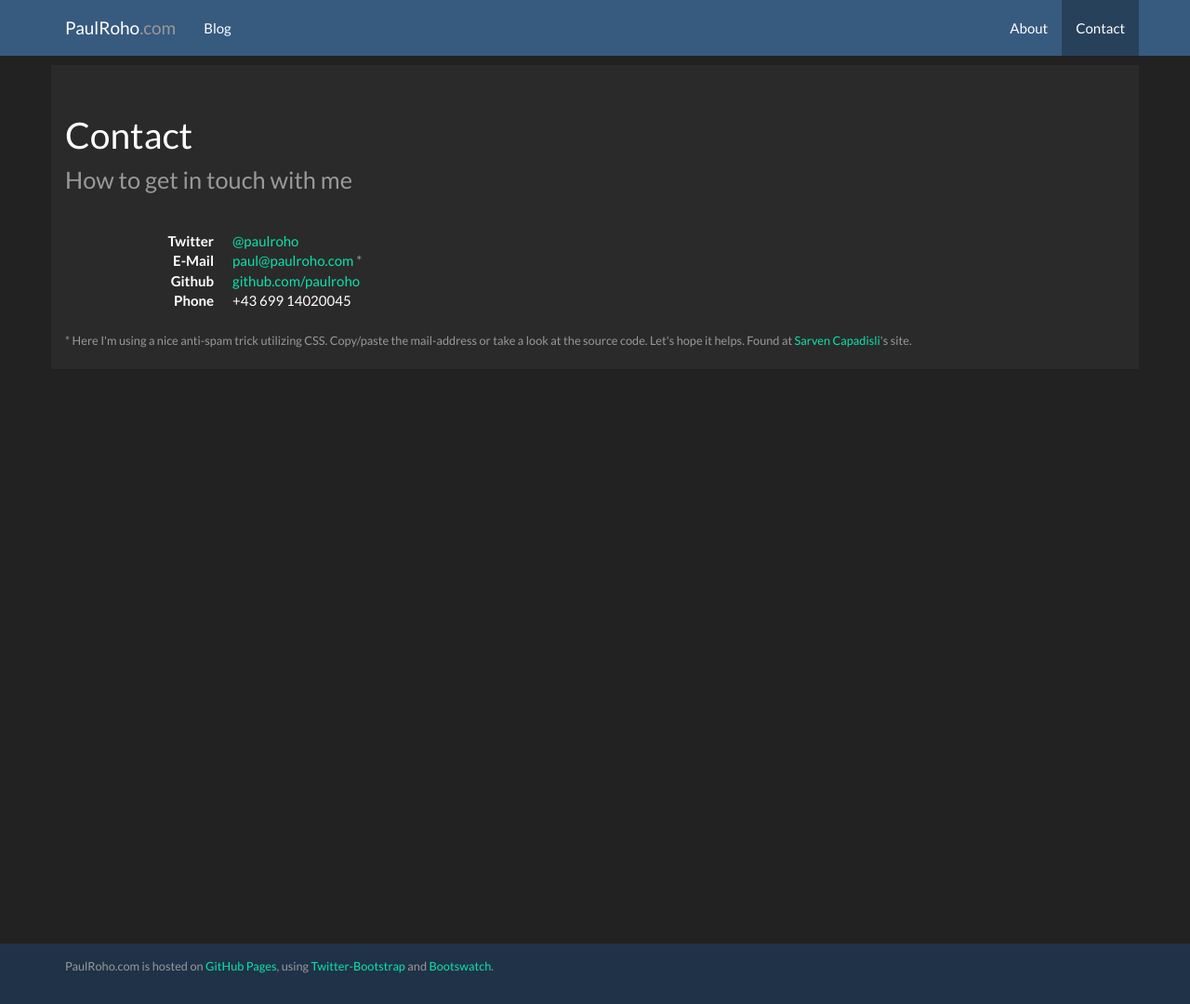
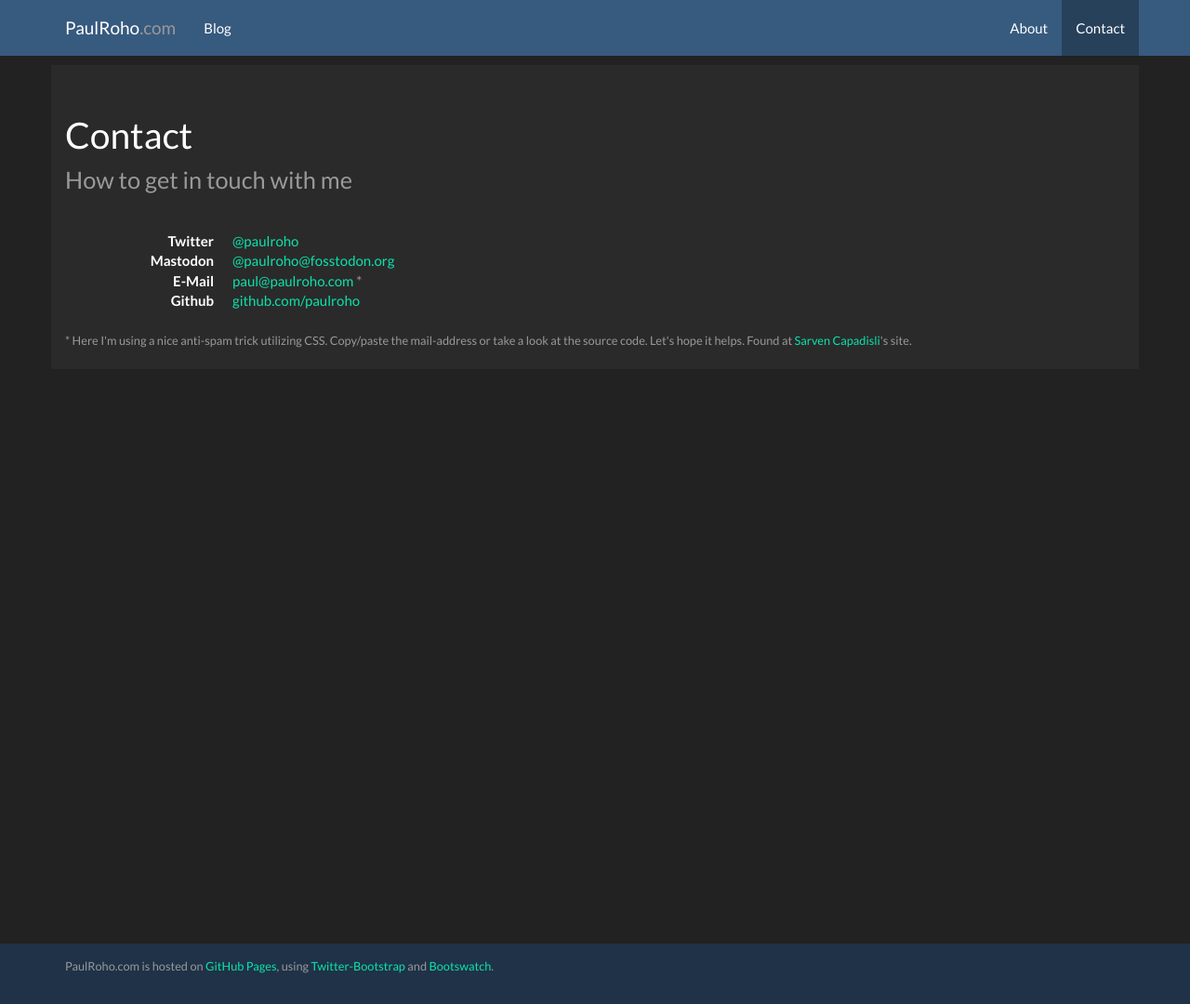
Before and after one commit to paulroho/paulroho.github.io, a Jekyll site: the page built from contact/index.html, in a window 1280 px wide and 1080 px high. Shown: the whole window at 93% size. Built offline with Jekyll 4.4.1, drawn with Linux system fonts in a browser that asks for light colours; nearby versions of some CDN libraries.

Commit message:
Update contacts (-tel, +mastodon, fix twitter)

```diff
--- a/contact/index.html
+++ b/contact/index.html
@@ -6,10 +6,10 @@ layout: default
 
 <address>
 	<dl class="dl-horizontal">
-	<dt>Twitter</dt><dd><a href="http://twitter.com/paulroho">@paulroho</a></dd>
+	<dt>Twitter</dt><dd><a href="https://twitter.com/paulroho">@paulroho</a></dd>
+	<dt>Mastodon</dt><dd><a href="https://fosstodon.org/@paulroho">@paulroho@fosstodon.org </a></dd>
 	<dt>E-Mail</dt><dd><a style="unicode-bidi:bidi-override; direction: rtl;" href="mailto:paul@paulroho.comNOTTHATONE">moc.ohorluap@luap</a> <span class="text-muted">*</span></dd>
 	<dt>Github</dt><dd><a href="http://github.com/paulroho">github.com/paulroho</a></dd>
-	<dt>Phone</dt><dd>+43 699 14020045</dd>
 	</dl>
 </address>
 <p class="text-muted"><small>* Here I'm using a nice anti-spam trick utilizing CSS. Copy/paste the mail-address or take a look at the source code. Let's hope it helps. Found at <a href="http://csarven.ca/hiding-email-addresses#cssunicodebidi">Sarven Capadisli</a>'s site.</small></p>
```
